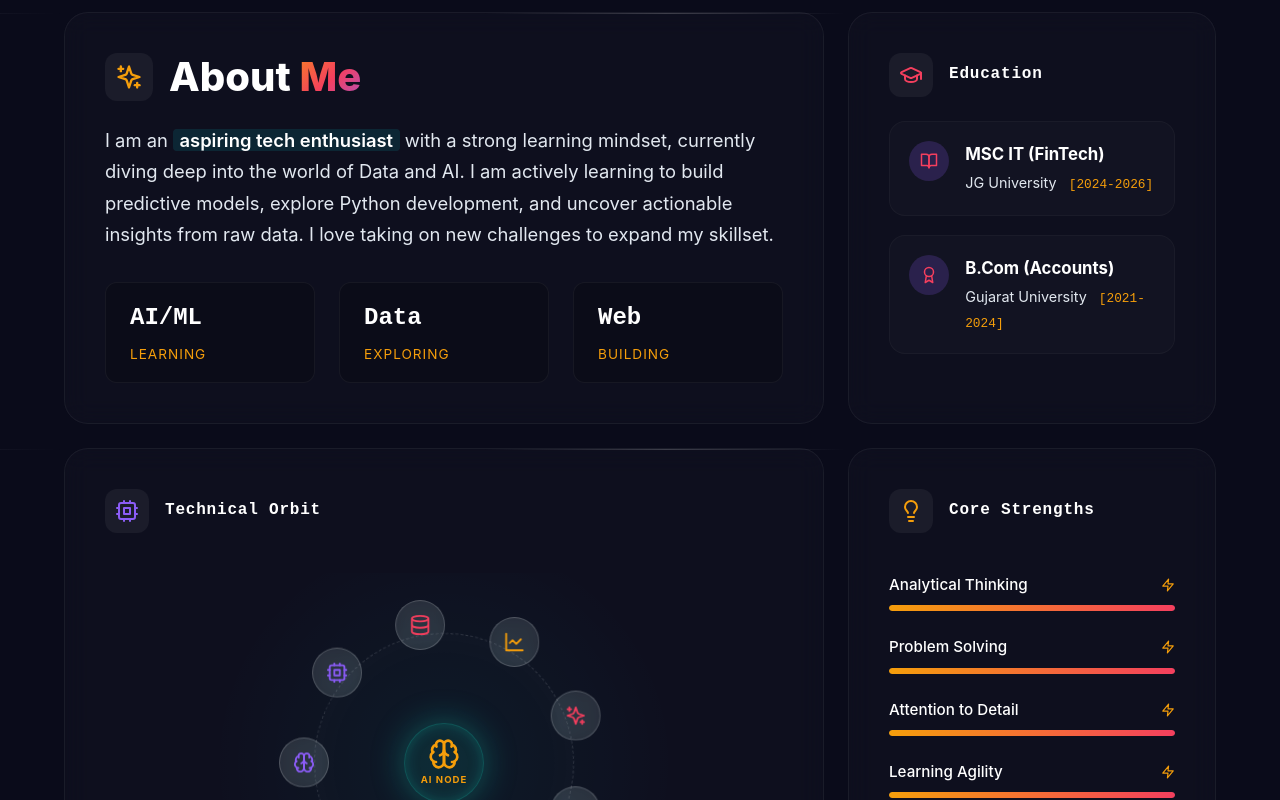
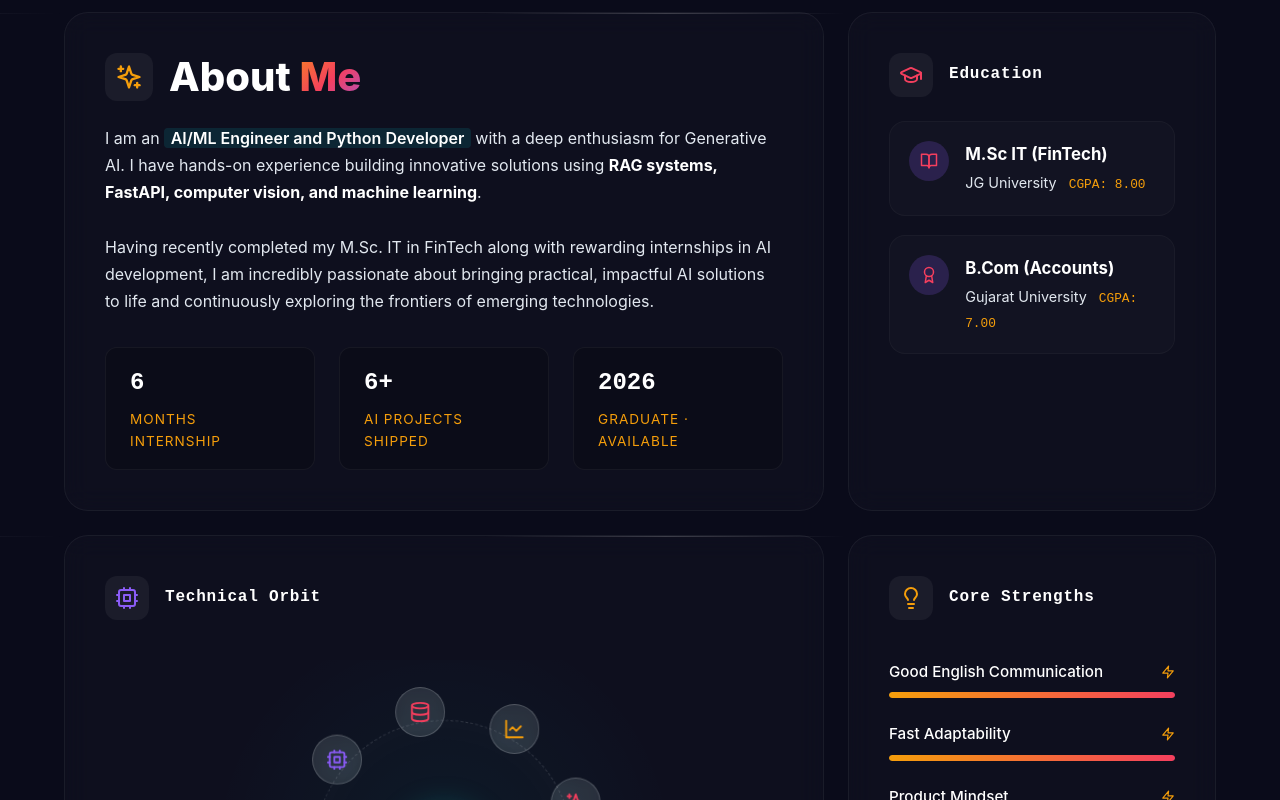
Before and after one commit to Nehavaghela1/Portfolio, a React (Vite) app: page / in a window 1280 px wide. Shown: the part 860-1660 px from the top of the page. Built offline with nearby package versions, Linux system fonts and the light colour scheme.

Commit message:
Update About.jsx: Refine About Me text, update stats, and fix education cards

```diff
--- a/src/components/About.jsx
+++ b/src/components/About.jsx
@@ -28,23 +28,24 @@ const About = () => {
               </h2>
             </div>
             <div className="about-content-visual">
-              <p className="bento-text">
-                I am an <strong className="highlight-text">aspiring tech enthusiast</strong> with a strong learning mindset, currently diving deep into the world of Data and AI.
-                I am actively learning to build predictive models, explore Python development, and uncover actionable insights from raw data.
-                I love taking on new challenges to expand my skillset.
+              <p className="bento-text" style={{ fontSize: '1rem' }}>
+                I am an <strong className="highlight-text" style={{ color: 'var(--text-primary)' }}>AI/ML Engineer and Python Developer</strong> with a deep enthusiasm for Generative AI.
+                I have hands-on experience building innovative solutions using <strong style={{ color: 'var(--text-primary)' }}>RAG systems, FastAPI, computer vision, and machine learning</strong>.
+                <br/><br/>
+                Having recently completed my M.Sc. IT in FinTech along with rewarding internships in AI development, I am incredibly passionate about bringing practical, impactful AI solutions to life and continuously exploring the frontiers of emerging technologies.
               </p>
               <div className="tech-stats">
                 <div className="stat-box">
-                  <span className="stat-num">AI/ML</span>
-                  <span className="stat-label">Learning</span>
+                  <span className="stat-num">6</span>
+                  <span className="stat-label">Months Internship</span>
                 </div>
                 <div className="stat-box">
-                  <span className="stat-num">Data</span>
-                  <span className="stat-label">Exploring</span>
+                  <span className="stat-num">6+</span>
+                  <span className="stat-label">AI Projects Shipped</span>
                 </div>
                 <div className="stat-box">
-                  <span className="stat-num">Web</span>
-                  <span className="stat-label">Building</span>
+                  <span className="stat-num">2026</span>
+                  <span className="stat-label">Graduate · Available</span>
                 </div>
               </div>
             </div>
@@ -60,15 +61,15 @@ const About = () => {
                <div className="edu-visual-card">
                  <div className="edu-icon-wrap"><BookOpen size={18} /></div>
                  <div className="edu-details">
-                   <strong>MSC IT (FinTech)</strong>
-                   <p>JG University <span className="edu-year">[2024-2026]</span></p>
+                   <strong>M.Sc IT (FinTech)</strong>
+                   <p>JG University <span className="edu-year">CGPA: 8.00</span></p>
                  </div>
                </div>
                <div className="edu-visual-card">
                  <div className="edu-icon-wrap"><Award size={18} /></div>
                  <div className="edu-details">
                    <strong>B.Com (Accounts)</strong>
-                   <p>Gujarat University <span className="edu-year">[2021-2024]</span></p>
+                   <p>Gujarat University <span className="edu-year">CGPA: 7.00</span></p>
                  </div>
                </div>
             </div>
@@ -150,7 +151,7 @@ const About = () => {
               <h3 className="bento-label">Core Strengths</h3>
             </div>
             <div className="soft-skills-visual">
-              {["Analytical Thinking", "Problem Solving", "Attention to Detail", "Learning Agility"].map((skill, index) => (
+              {["Good English Communication", "Fast Adaptability", "Product Mindset", "Prompt Engineering", "Team Collaborator"].map((skill, index) => (
                 <div key={index} className="skill-meter">
                   <div className="skill-meter-header">
                     <span className="skill-name">{skill}</span>
```
